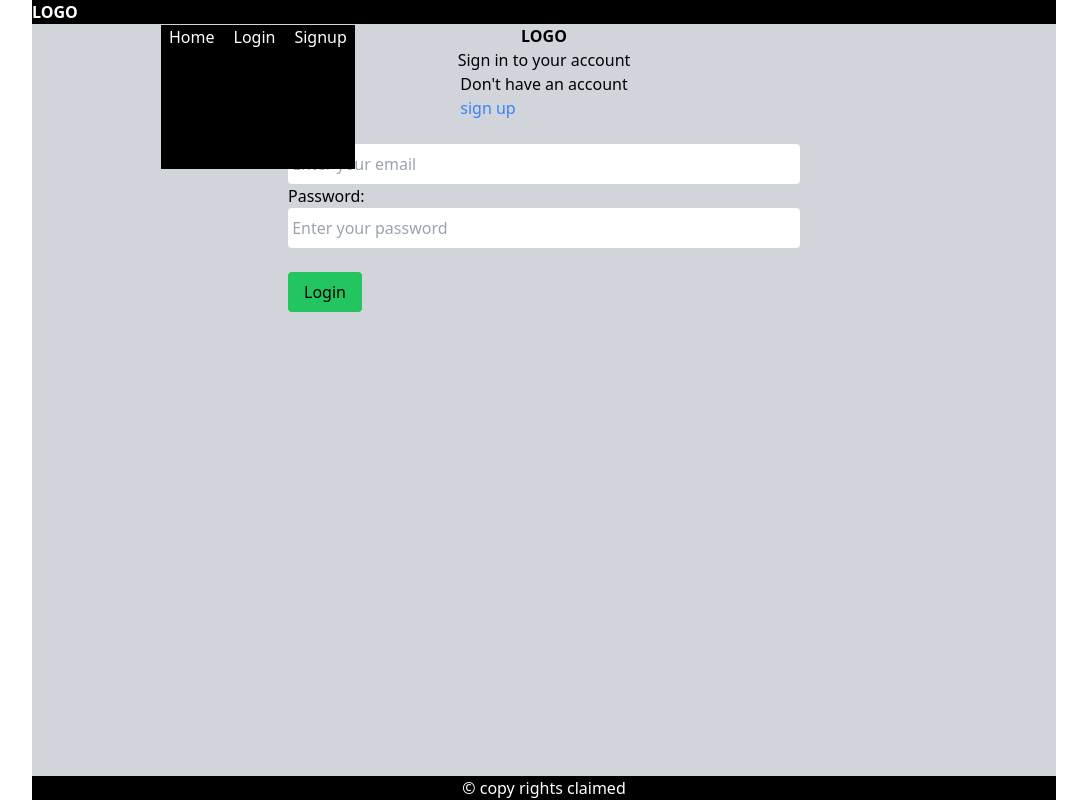
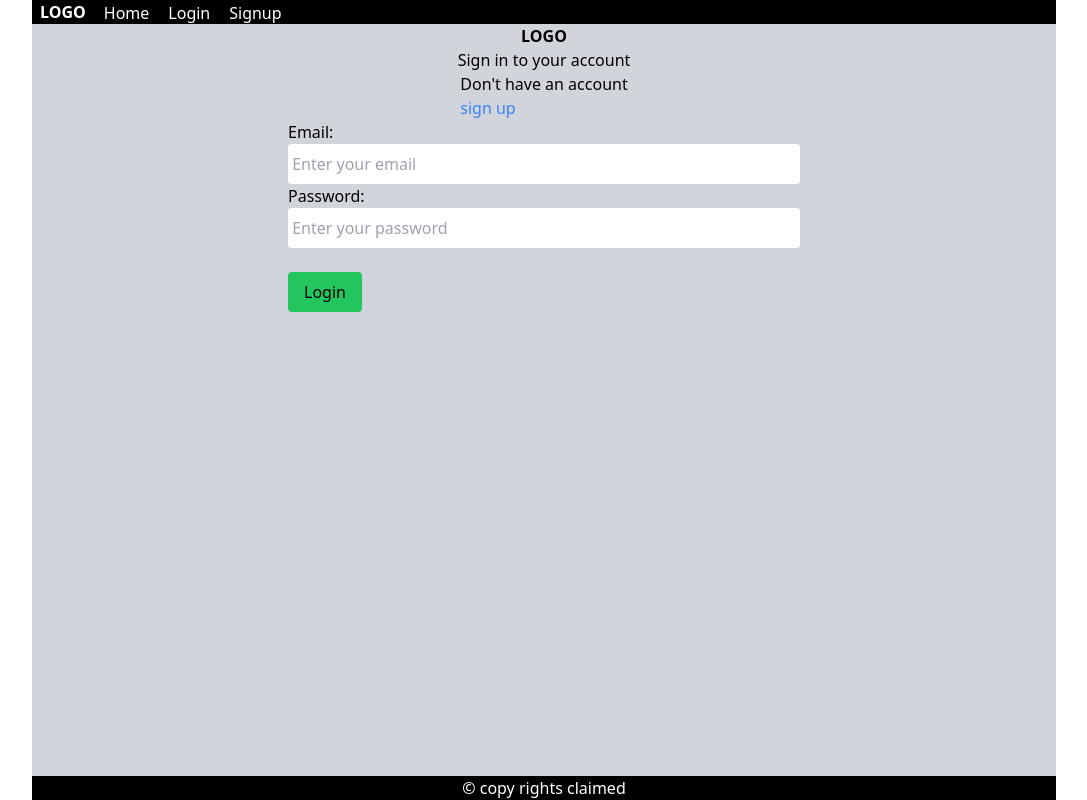
Before and after one commit to viswapriyaaishu/Blogs-manager, a React (Vite) app: page /login in a window 1280 px wide. Shown: the whole page, without its empty margins (96-1183 px from the left). Built offline with nearby package versions, Linux system fonts and the light colour scheme; no server answers.

Commit message:
Adjustments phase 1

```diff
--- a/src/components/Header.jsx
+++ b/src/components/Header.jsx
@@ -47,7 +47,7 @@ function Header() {
 
         <nav className=" text-white bg-black ">
             <div>
-                <Link to='/'><Logo></Logo></Link>
+                <Link to='/'><Logo className="mx-2"></Logo></Link>
             </div>
             <div className="menu text-white" onClick={()=>{setopen(!open)}}>
                 <div className="men-line"></div>
--- a/src/components/Logo.jsx
+++ b/src/components/Logo.jsx
@@ -1,9 +1,9 @@
 import React from 'react'
 
-function Logo() {
+function Logo({... props}) {
   return (
     <div>
-      <b>LOGO</b>
+      <b {...props}>LOGO</b>
     </div>
   )
 }
--- a/src/index.css
+++ b/src/index.css
@@ -31,11 +31,8 @@ nav{
 display:flex;
 flex-direction:row;
 gap:3px;
-height:18vh;
 position:absolute;
-left:257px;
-top:25px;
-background-color:black;
+top:1px;
 }
 
 @media(max-width:440px)
@@ -56,6 +53,10 @@ background-color:black;
         align-items:start;
         margin-left:15px;
         text-align:center;
+        position:absolute;
+        left:257px;
+        top:25px;
+        height:18vh;
 }
 
 
@@ -64,4 +65,5 @@ background-color:black;
         display:flex;
 
     }
+
 }
```
